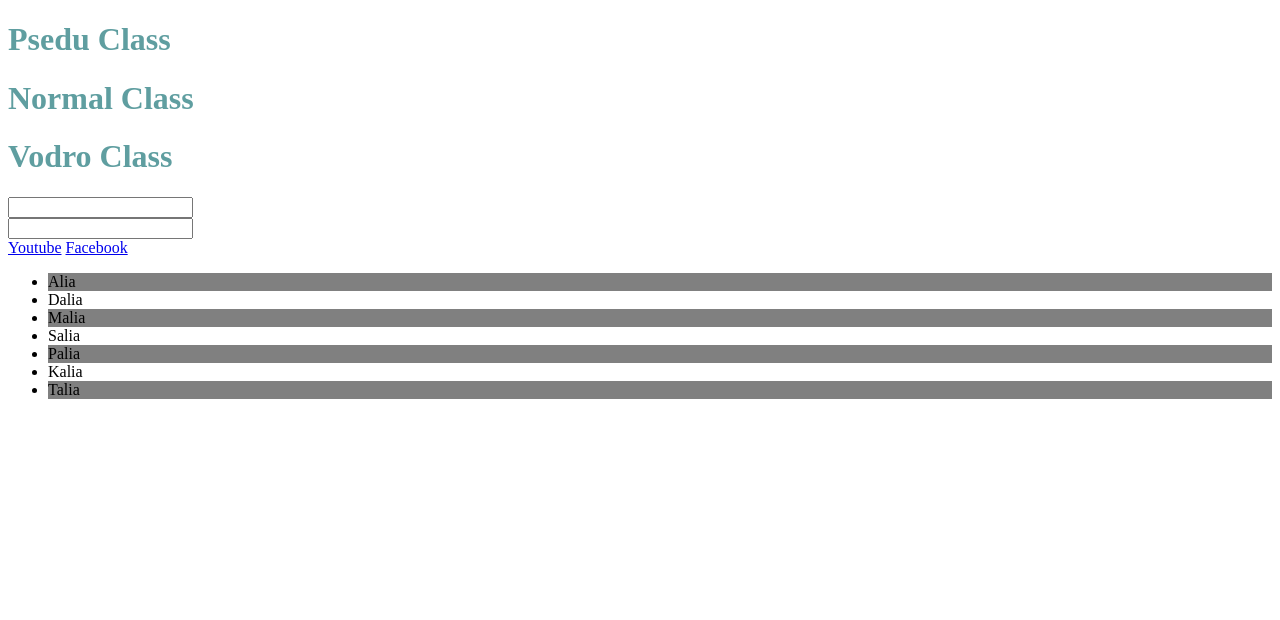
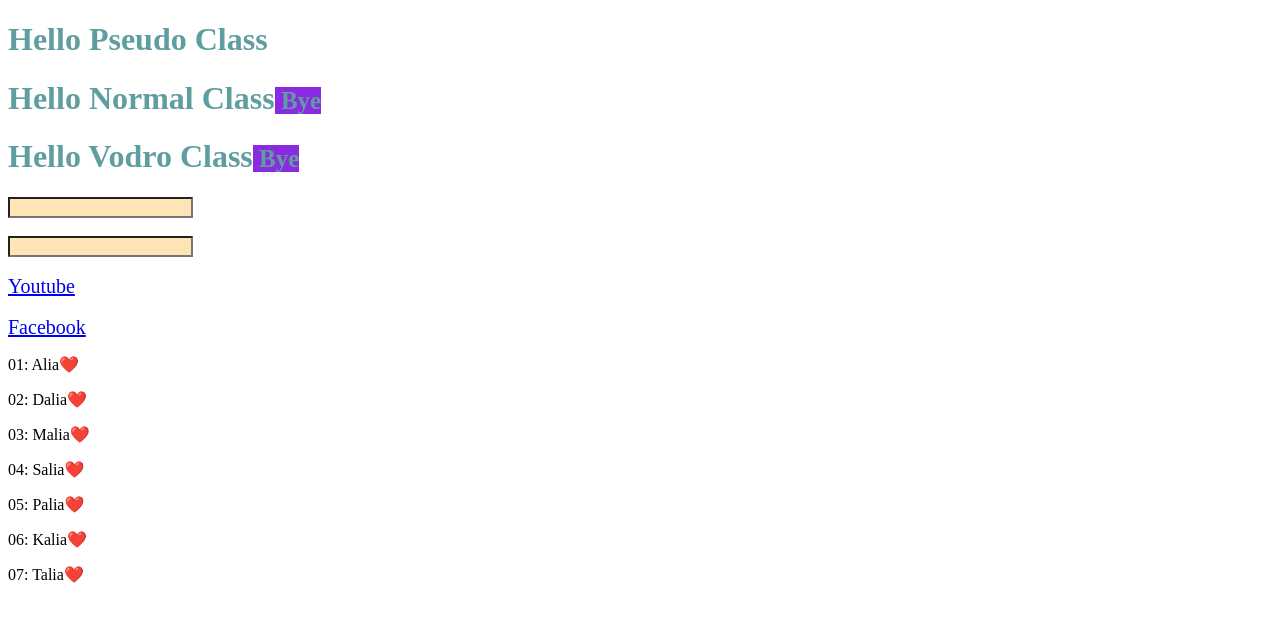
Before and after one commit to OahidZihad/programmingHero, a plain HTML site: page pseudoclass_hover.html in a window 1280 px wide. Drawn offline with Linux system fonts and the light colour scheme.

Commit message:
Pseudo element before after

```diff
--- a/pseudoclass_hover.html
+++ b/pseudoclass_hover.html
@@ -13,37 +13,79 @@
                 font-size: 35px;
                 background-color: khaki;
             }
+            h1:hover{
+                color: cornflowerblue;
+                font-size: 35px;
+                background-color: powderblue;
+            }
             input:focus{
                 font-weight: 700;
-                font-size: 35px;
+                font-size: 20px;
                 color: green;
             }
             li:nth-child(2n+1){
-                background-color: grey;
+                background-color: powderblue;
+            }
+            li:nth-child(2n){
+                background-color: lightgreen;
             }
             a:visited{
                 color: blue;
             }
+            a{
+                font-size: 20px;
+            }
+            h1::before{
+                content: "Hello ";
+            }
+            li:hover{
+                color: indianred;
+                font-size: 25px;
+                background-color: khaki;
+            }
+            ul{
+                font-size: 20px;
+            }
+            input{
+                background-color: moccasin;
+            }
+            .special-effect::after{
+                content: " Bye";
+                font-size: 25px;
+                background-color: blueviolet;
+            }
+            body {
+                counter-reset: section;
+                }
+
+                p::before {
+                counter-increment: section;
+                content: "0" counter(section) ": ";
+                }
+            p::after{
+                content: "❤️";
+            }
         </style>
     </head>
     <body>
-        <h1>Psedu Class</h1>
-        <h1>Normal Class</h1>
+        <h1>Pseudo Class</h1>
+        <h1 class="special-effect">Normal Class</h1>
         <h1 class="special-effect">Vodro Class</h1>
         <input name="email" type="text">
-        <br>
+        <br> <br>
         <input name="password" type="text">
-        <br>
+        <br><br>
         <a href="https://www.youtube.com">Youtube</a>
-        <a href="htttps://www.facebook.com0">Facebook</a>
-        <ul>
-            <li>Alia</li>
-            <li>Dalia</li>
-            <li>Malia</li>
-            <li>Salia</li>
-            <li>Palia</li>
-            <li>Kalia</li>
-            <li>Talia</li>
-        </ul>
+        <br><br>
+        <a href="htttps://www.facebook.com">Facebook</a>
+
+            <p>Alia</p>
+            <p>Dalia</p>
+            <p>Malia</p>
+            <p>Salia</p>
+            <p>Palia</p>
+            <p>Kalia</p>
+            <p>Talia</p>
+
     </body>
 </html>
```
